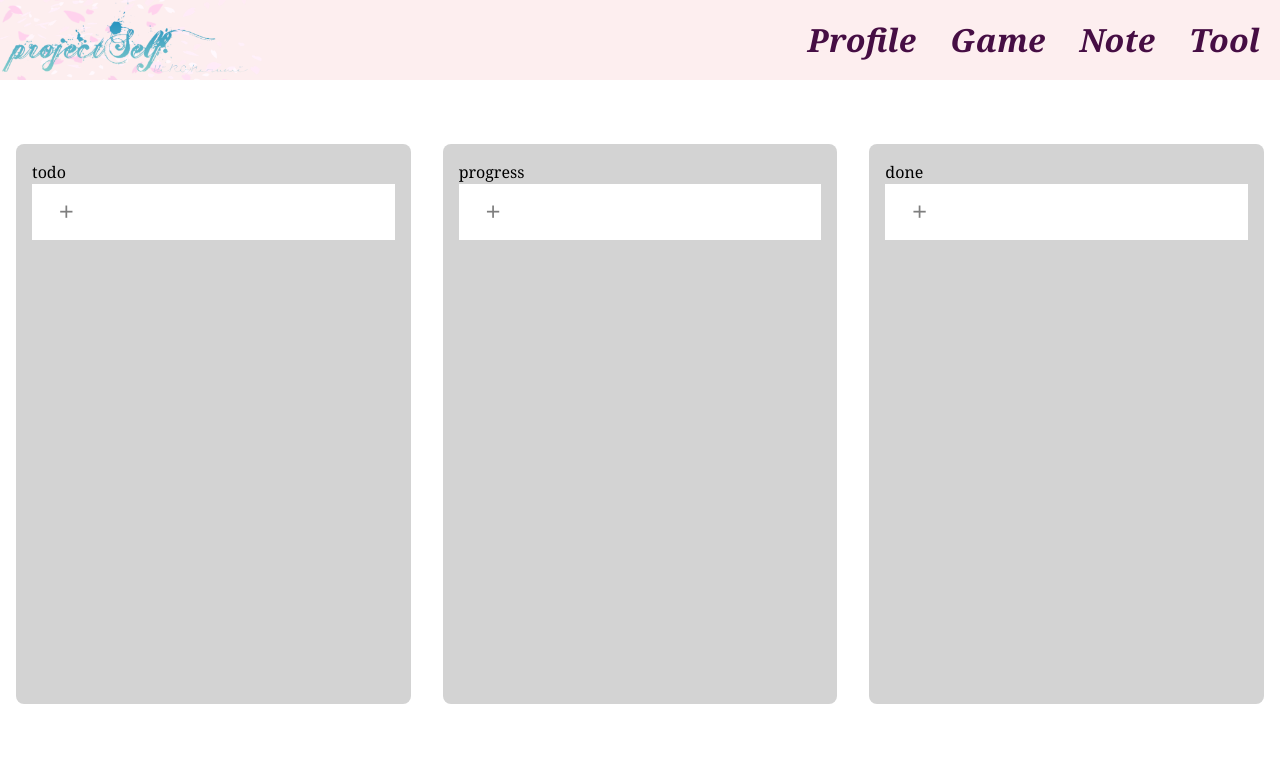
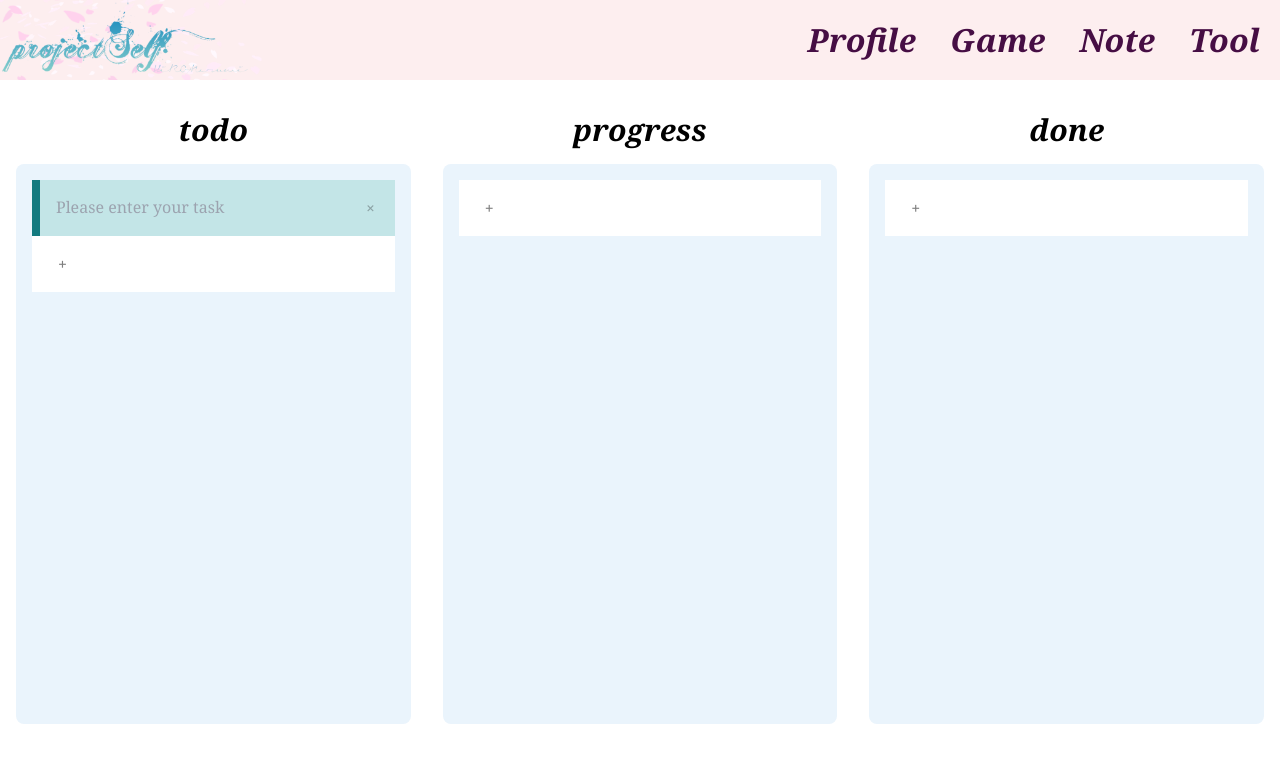
Before and after one commit to narumimashiro/projectSelf-dept.NextJs, a Next.js app: page /narunaru/tool/todolist in a window 1280 px wide. Shown: the top 762 px of the page. Built offline with nearby package versions, Linux system fonts and the light colour scheme.

Commit message:
todolist complete

```diff
--- a/src/pages/narunaru/tool/todolist.tsx
+++ b/src/pages/narunaru/tool/todolist.tsx
@@ -1,18 +1,11 @@
 import Head from 'next/head'
 import { DragDropContext, Draggable, Droppable } from "react-beautiful-dnd"
 import type { DraggingStyle, NotDraggingStyle, DropResult, DraggableLocation } from "react-beautiful-dnd"
-import { useState } from 'react'
 import { useRecoilState } from 'recoil'
 import { todoTask, progressTask, doneTask, countTask } from '@/recoil/tool/todolist'
 import type { Task } from '@/recoil/tool/types'
 import Styles from '@/styles/pages/ToolTodoList.module.sass'
 
-// タスク進捗状態
-// const listName = {
-//   list1: 'todo',
-//   list2: 'progress',
-//   list3: 'done',
-// }
 const listName = [
   'todo',
   'progress',
@@ -24,30 +17,27 @@ interface Props {
   taskId: string,
   list: Array<Task>,
   onAddItems: (taskId: string) => void
-  onUpdateItems: (taskId: string, idx: number, e: any) => void
+  onUpdateItems: (taskId: string, idx: number, e: React.ChangeEvent<HTMLInputElement>) => void
   onDeleteItemFromList: (taskId: string, idx: number) => void
 }
-// type ListName = 'list1' | 'list2' | 'list3'
-
 
 const getListStyle = (isDraggingOver: boolean) => ({
   padding: '1rem',
   margin: '1rem',
   minWidth: '200px',
   height: '70vh',
-  background: isDraggingOver ? "lightblue" : "lightgray",
-  // textAlign: 'left',
+  background: isDraggingOver ? "#a0d8ef" : "#eaf4fc",
   borderRadius: '0.5rem',
 })
 
 const getItemStyle = (isDragging: boolean, draggableStyle: DraggingStyle | NotDraggingStyle) => ({
   display: 'flex',
-  // userselect: "none",
+  userselect: "none",
   padding: '1rem',
   margin: "0 0 8 0",
-  background: isDragging ? "lightgreen" : "gray",
-  borderLeft: 'solid 0.5rem #86cecb',
-  color: '#c3e5e7',
+  background: isDragging ? "#86cecb" : "#c3e5e7",
+  borderLeft: 'solid 0.5rem #137a7f',
+  color: '#373b3e',
   ...draggableStyle
 })
 
@@ -81,14 +71,14 @@ const move = (source: Array<Task>,
 const ListItem = (props: Props) => {
 
   return (
-    <div className={Styles['To-do-list']}>
+    <div className='flex-1'>
+      <header className='text-3xl italic text-center font-bold'>{props.taskId}</header>
       <Droppable droppableId={props.taskId}>
         {(provided, snapshot) => (
           <div {...provided.droppableProps}
                ref={provided.innerRef}
                style={getListStyle(snapshot.isDraggingOver)}
           >
-            <h2>{props.taskId}</h2>
             {props.list.map((item, index) => (
               <Draggable key={item.id}
                          draggableId={item.id}
@@ -101,18 +91,22 @@ const ListItem = (props: Props) => {
                        style={getItemStyle(snapshot.isDragging, provided.draggableProps.style!)}
                   >
                     <input type='text'
-                           className={Styles['Item-form']}
+                           className={Styles['item-form']}
                            placeholder='Please enter your task'
                            value={item.text}
                            onChange={e => props.onUpdateItems(props.taskId, index, e)}
+                    />
+                    <button className={Styles['delete-item-btn']}
+                            onClick={() => props.onDeleteItemFromList(props.taskId, index)}
                     />
                   </div>
                 )}
               </Draggable>
             ))}
             {provided.placeholder}
-            <button className={Styles['Add-item-btn']}
-                    onClick={() => props.onAddItems(props.taskId)}></button>
+            <button className={Styles['add-item-btn']}
+                    onClick={() => props.onAddItems(props.taskId)}
+            />
           </div>
         )}
       </Droppable>
@@ -128,21 +122,21 @@ const TodoListContainer = () => {
   const [itemCount, setItemCount] = useRecoilState(countTask)
 
   const getList = (taskId: string) => {
-    if('todo' == taskId) {
+    if(taskId == listName[0] /* todo */) {
       return todo
-    } else if('progress' == taskId) {
+    } else if(taskId == listName[1] /* progress */) {
       return progress
-    } else if('done' == taskId) {
+    } else if(taskId == listName[2] /* done */) {
       return done
     }
   }
 
   const setList = (taskId: string, list: Array<Task>) => {
-    if('todo' == taskId) {
+    if(taskId == listName[0] /* todo */) {
       setTodoList(list)
-    } else if('progress' == taskId) {
+    } else if(taskId == listName[1] /* progress */) {
       setProgressList(list)
-    } else if('done' == taskId) {
+    } else if(taskId == listName[2] /* done */) {
       setDoneList(list)
     }
   }
@@ -185,10 +179,11 @@ const TodoListContainer = () => {
     setItemCount(itemCount + 1)
   }
 
-  const updateItems = (taskId: string, idx: number, e: any) => {
-    const listCopy = getList(taskId)!.slice()
-    listCopy![idx].text = e.target.value
-    setList(taskId, listCopy!)
+  const updateItems = (taskId: string, idx: number, e: React.ChangeEvent<HTMLInputElement>) => {
+    const listClone = getList(taskId)!.slice()
+    listClone[idx] = { id: listClone[idx].id,
+                       text: e.target.value }
+    setList(taskId, listClone)
   }
 
   const deleteItemFromList = (taskId: string, idx: number) => {
@@ -198,7 +193,7 @@ const TodoListContainer = () => {
 
   return (
     <DragDropContext onDragEnd={onDragEnd}>
-      <div className={Styles['To-do-list-container']}>
+      <div className='flex flex-wrap mt-28'>
         {listName.map(el => (
           <ListItem key={el}
                     taskId={el}
@@ -225,5 +220,3 @@ const TodoList = () => {
   )
 }
 export default TodoList
-
-// https://amateur-engineer.com/react-to-do-app/
--- a/src/recoil/tool/todolist.ts
+++ b/src/recoil/tool/todolist.ts
@@ -3,7 +3,12 @@ import type { Task } from './types'
 
 export const todoTask = atom<Array<Task>>({
   key: 'todotask',
-  default: []
+  default: [
+    {
+      id: '0',
+      text: ''
+    }
+  ]
 })
 
 export const progressTask = atom<Array<Task>>({
@@ -18,5 +23,5 @@ export const doneTask = atom<Array<Task>>({
 
 export const countTask = atom<number>({
   key: 'taskcounter',
-  default: 0
+  default: 1
 })
--- a/src/styles/pages/ToolTodoList.module.sass
+++ b/src/styles/pages/ToolTodoList.module.sass
@@ -1,59 +1,38 @@
-.To-do-list-container
-  display: flex
-  flex-wrap: wrap
-  margin-top: 8rem
-
-.To-do-list
-  flex: 1
-
-.Add-item-btn
+.add-item-btn
   padding: 1rem
   margin: 0
   width: 100%
   text-align: left
   background: white
   border-left: solid 10px white
-  border-right: none
-  border-top: none
-  border-bottom: none
+  &:before
+    font-weight: bold
+    font-size: 1rem
+    line-height: 1rem
+    content: '+'
+    opacity: 0.5
+  &:hover
+    background: #fff8e8
+    border-left: solid 0.5rem #c3d825
 
-.Add-item-btn:before
-  font-weight: bold
-  font-size: 1rem
-  line-height: 1rem
-  content: "＋"
-  opacity: 0.5
-
-.Add-item-btn:hover
-  background: #fff8e8
-  border-left: solid 10px #ffc06e
-
-.Item-form
+.item-form
   padding: 0
   margin: 0
-  resize: none
-  border: none
   font-size: 1em
   width: 95%
   height: 100%
-  background: #fff8e8
+  background: #c3e5e7
+  &:focus
+    outline: 0
 
-.Item-form:focus
-  outline: 0
-
-.Delete-item-btn
-  padding: 0
+.delete-item-btn
   width: 5%
-  background: #fff8e8
-  border: none
-  transform: rotate(45deg)
-
-.Delete-item-btn:before
-  font-weight: bold
-  font-size: 1rem
-  line-height: 1rem
-  content: "＋"
-  opacity: 0.05
-
-.Delete-item-btn:hover:before
-  opacity: 1
+  background: #c3e5e7
+  &:before
+    font-weight: bold
+    font-size: 1rem
+    line-height: 1rem
+    content: "×"
+    opacity: 0.39
+  &:hover:before
+    opacity: 1
```
